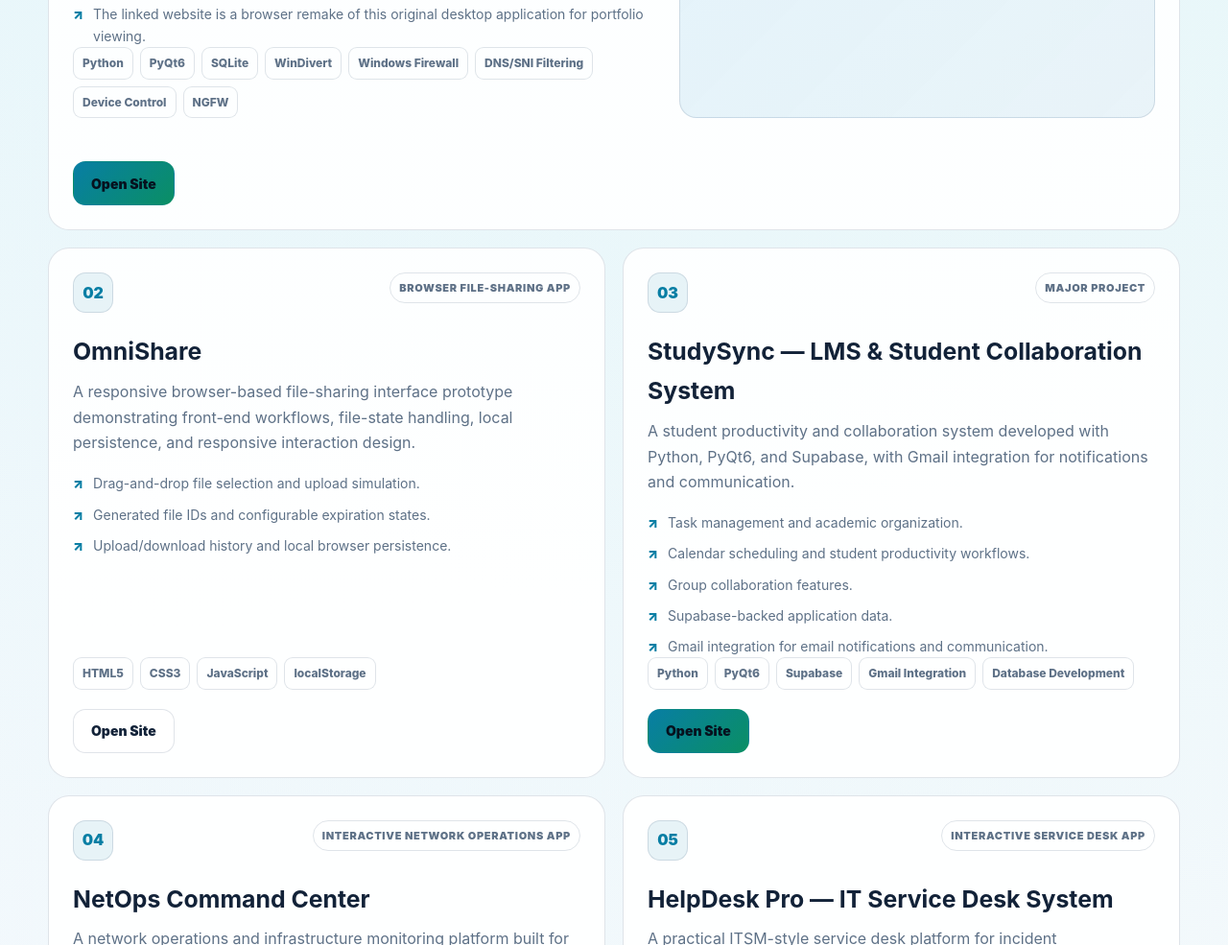
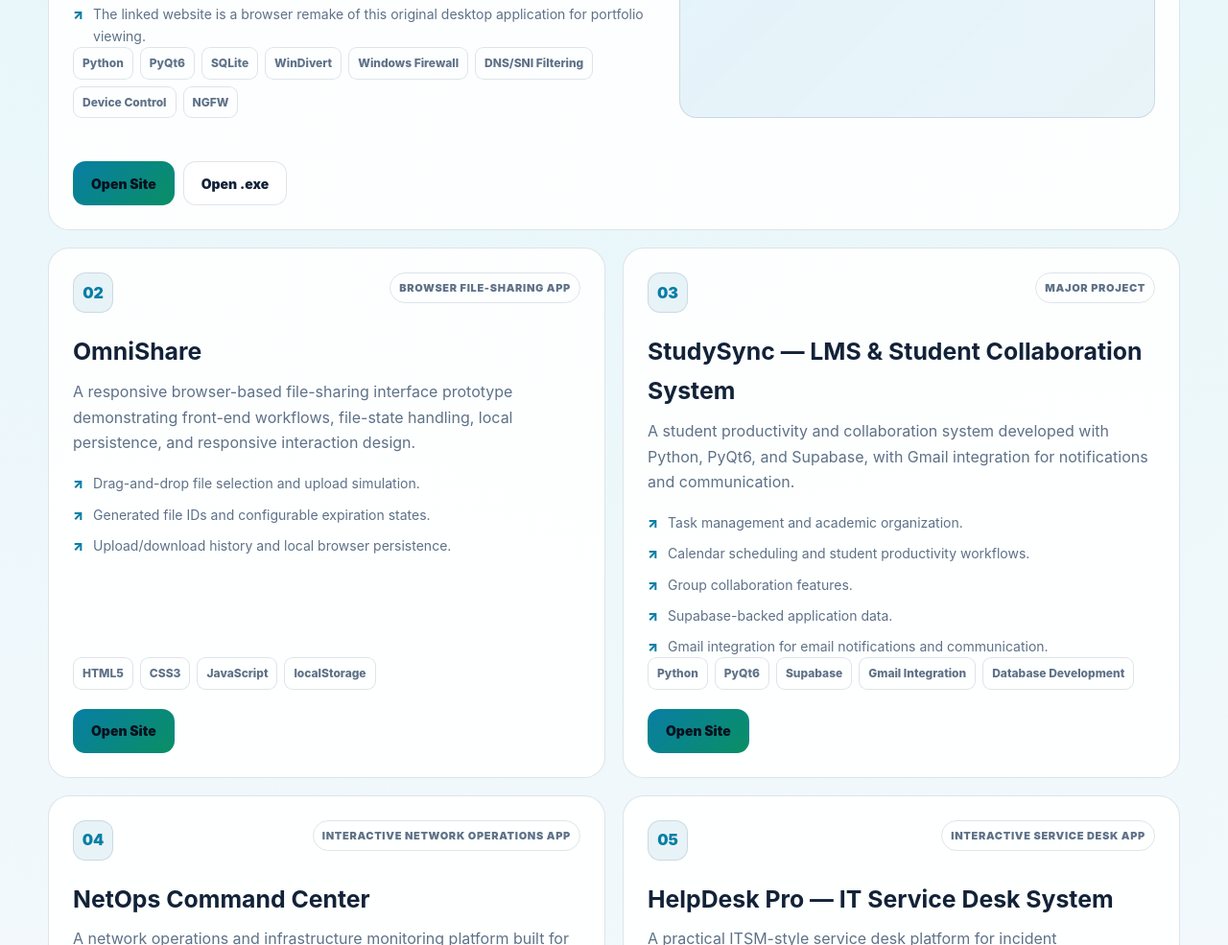
Before and after one commit to Sachibara/Portfolio, a plain HTML site: page index.html in a window 1280 px wide. Shown: the part 2597-3582 px from the top of the page at 96% size. Drawn offline with Linux system fonts and the light colour scheme.

Commit message:
Add PyreWall executable link and standardize OmniShare site button

```diff
--- a/index.html
+++ b/index.html
@@ -402,6 +402,7 @@
             </div>
                       <div class="project-actions">
               <a class="btn btn-primary" href="https://portfolio-github-io-five-pi.vercel.app/projects/pyrewall-web/" target="_blank" rel="noopener noreferrer">Open Site</a>
+              <a class="btn btn-secondary" href="https://github.com/Sachibara/Pyrewall" target="_blank" rel="noopener noreferrer">Open .exe</a>
             </div>
           </article>
 
@@ -424,7 +425,7 @@
               <span class="tag">HTML5</span><span class="tag">CSS3</span><span class="tag">JavaScript</span><span class="tag">localStorage</span>
             </div>
                         <div class="project-actions">
-              <a class="btn btn-secondary" href="https://finalomnishare.vercel.app" target="_blank" rel="noopener noreferrer">Open Site</a>
+              <a class="btn btn-primary" href="https://finalomnishare.vercel.app" target="_blank" rel="noopener noreferrer">Open Site</a>
             </div>
           </article>
 
```
